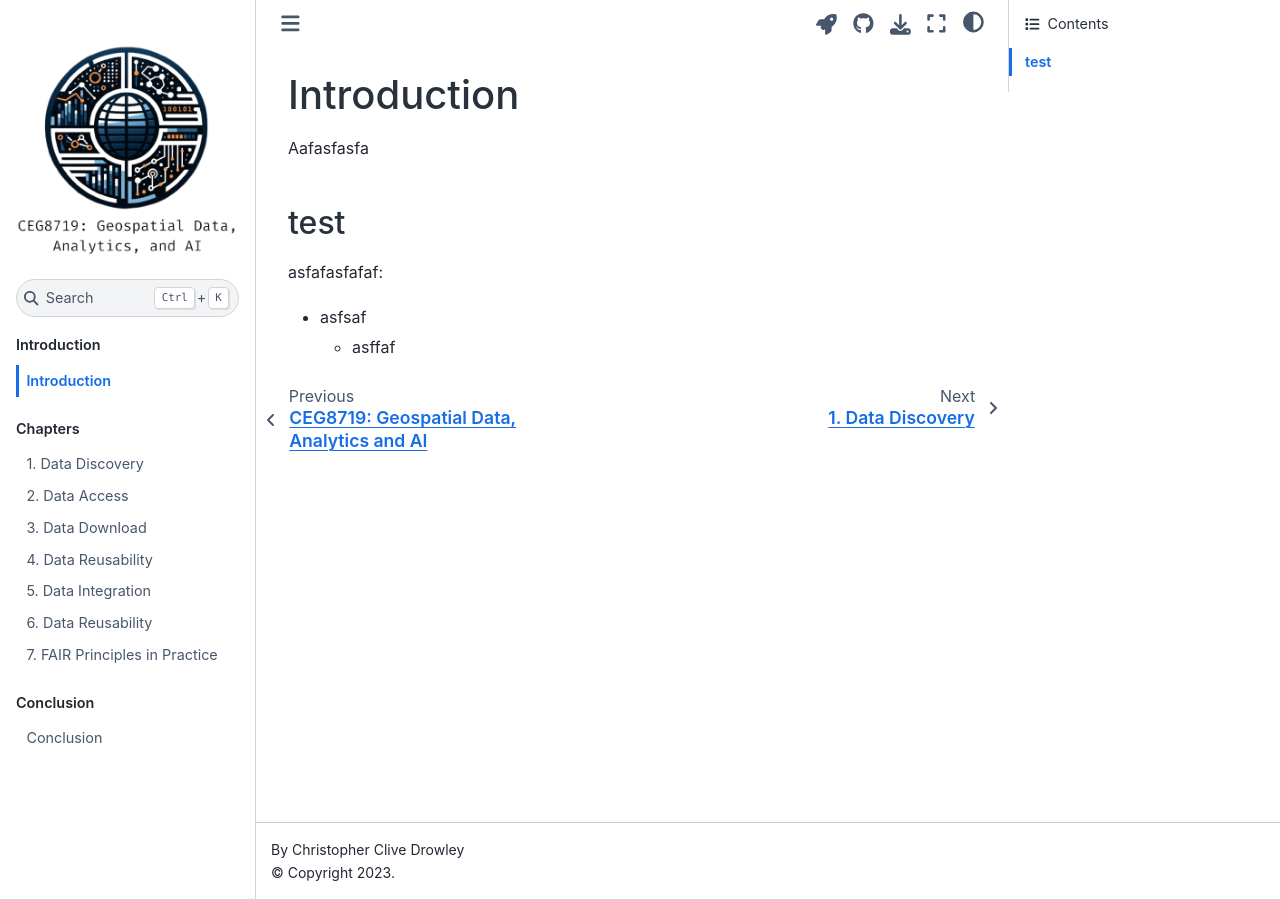
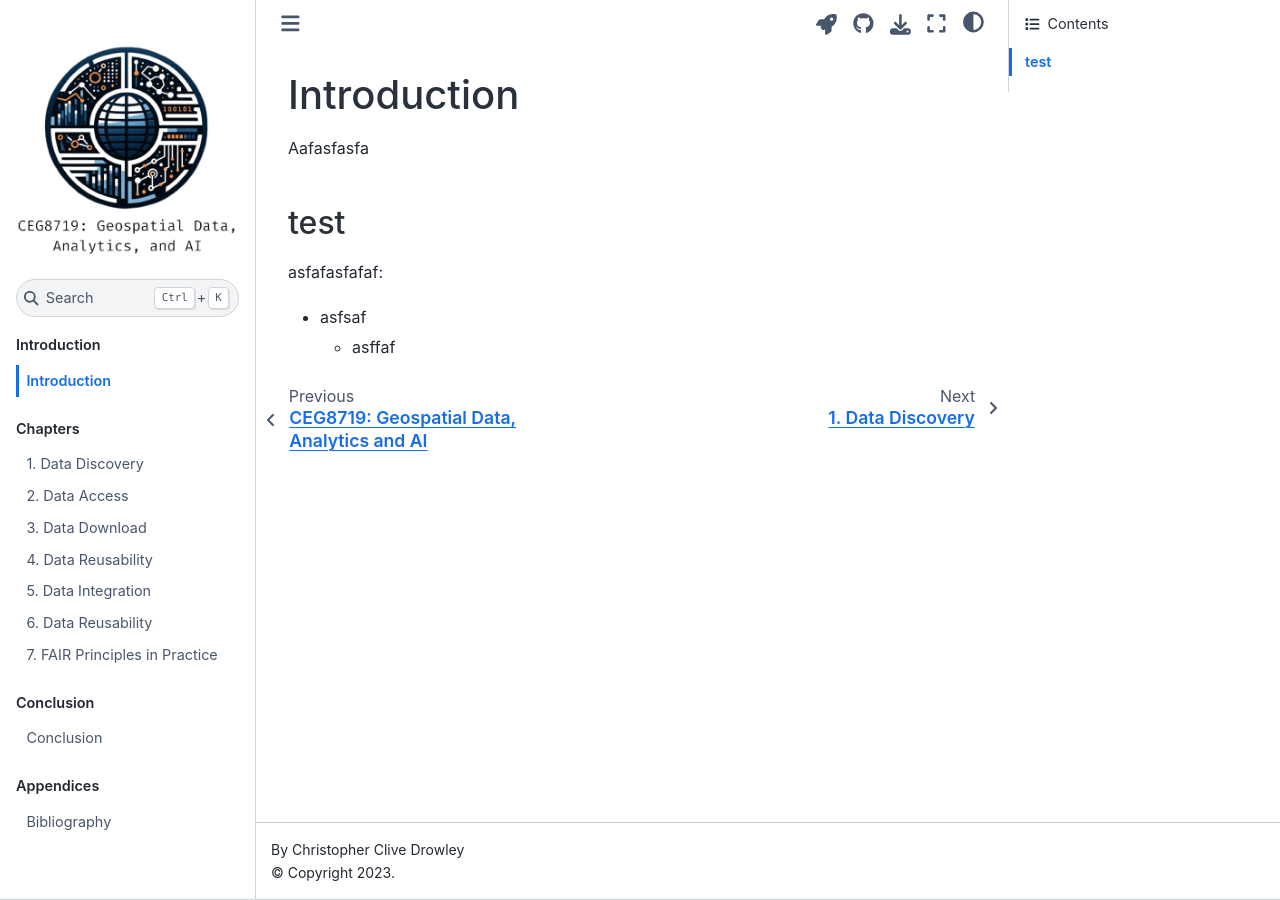
Before and after one commit to cdrowley/CEG8719, a Jupyter Book: the page built from book/introduction.md, in a window 1280 px wide. Built offline with Jupyter Book 1.0.4 settings and Sphinx 7.4.7 and the Sphinx Book theme 1.1.4, drawn with Linux system fonts in a browser that asks for light colours; pages that are not in the unit, such as notebooks, are missing from menus; part of the change alters nothing that is shown.

```diff
--- a/_config.yml
+++ b/_config.yml
@@ -75,4 +75,4 @@ sphinx:
 
 # Add a bibtex file so that we can create citations
 bibtex_bibfiles:
-  - references.bib
+  - book/references.bib
--- a/_toc.yml
+++ b/_toc.yml
@@ -7,7 +7,7 @@ root: README
 parts:
   - caption: 'Introduction'
     chapters:
-    - file: book/intro
+    - file: book/introduction
 
   - caption: 'Chapters'
     numbered: true
@@ -27,4 +27,4 @@ parts:
 
   - caption: 'Appendices'
     chapters:
-    - file: book/bibliography
+    - file: book/references
```
Also changed, not shown: book/introduction.md (renamed from book/intro.md).
